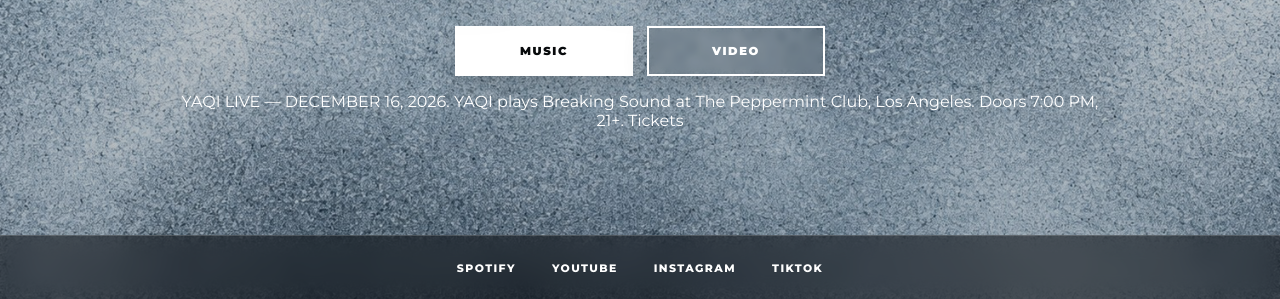
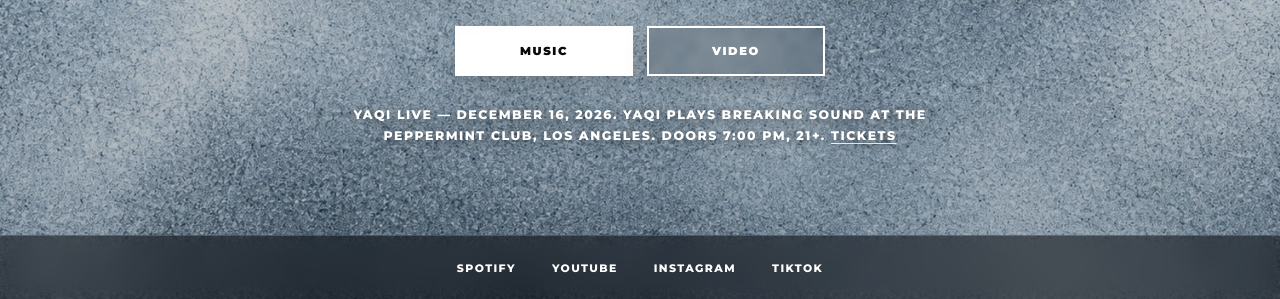
Before and after one commit to yaqillc/yaqiofficial-site, a plain HTML site: page index.html in a window 1280 px wide. Shown: the part 501-800 px from the top of the page. Drawn offline with Linux system fonts and the light colour scheme.

Commit message:
Announce YAQI Dec 16 Peppermint Club show on home page
Add styles for home announcement section and links.

```diff
--- a/style.css
+++ b/style.css
@@ -185,6 +185,21 @@ button, input { font: inherit; }
 .primary-button.outline { background: rgba(0,0,0,.12); color: var(--white); backdrop-filter: blur(4px); }
 
 .primary-button.outline:hover { background: var(--white); color: var(--black); }
+.home-announce {
+  margin: 28px auto 0;
+  max-width: 640px;
+  color: var(--white);
+  font-size: .78rem;
+  font-weight: 800;
+  letter-spacing: .12em;
+  line-height: 1.7;
+  text-transform: uppercase;
+  text-shadow: 0 2px 12px rgba(0,0,0,.6);
+}
+
+.home-announce a { text-decoration: underline; text-underline-offset: 3px; }
+
+.home-announce a:hover { color: var(--silver); }
 
 .home-socials {
   position: absolute;
```
